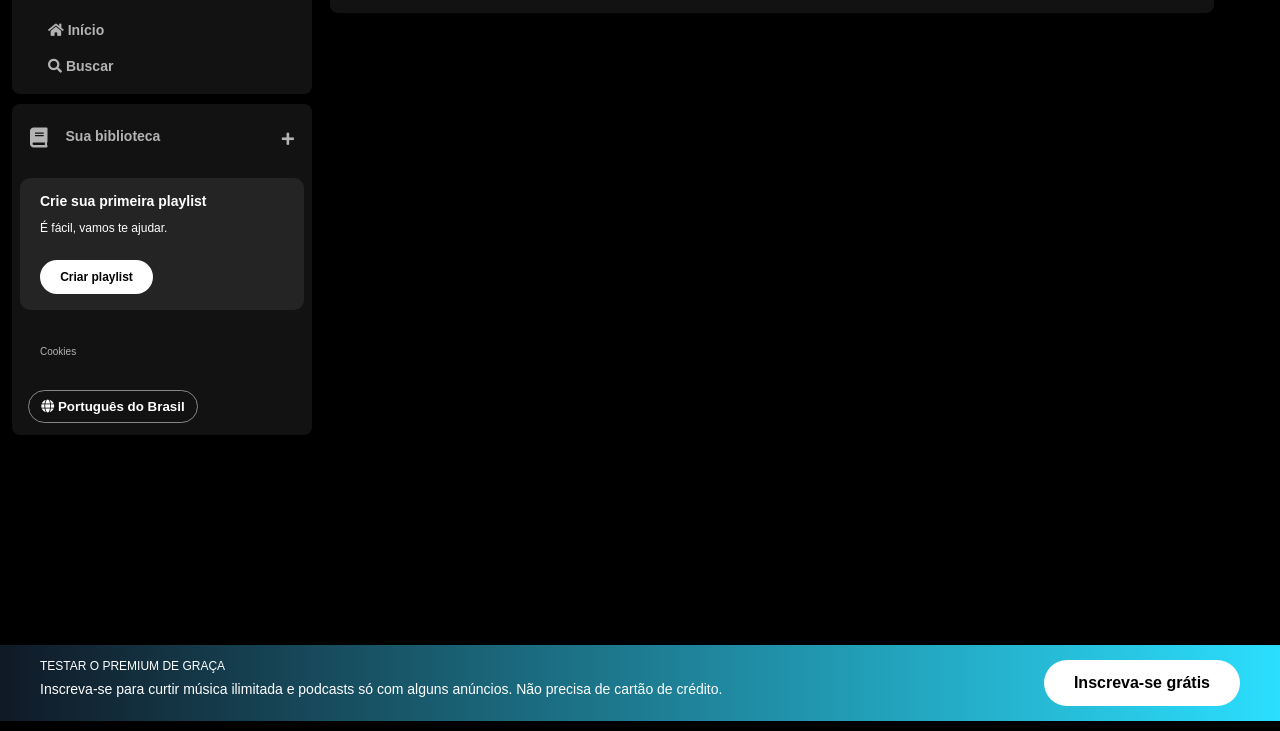
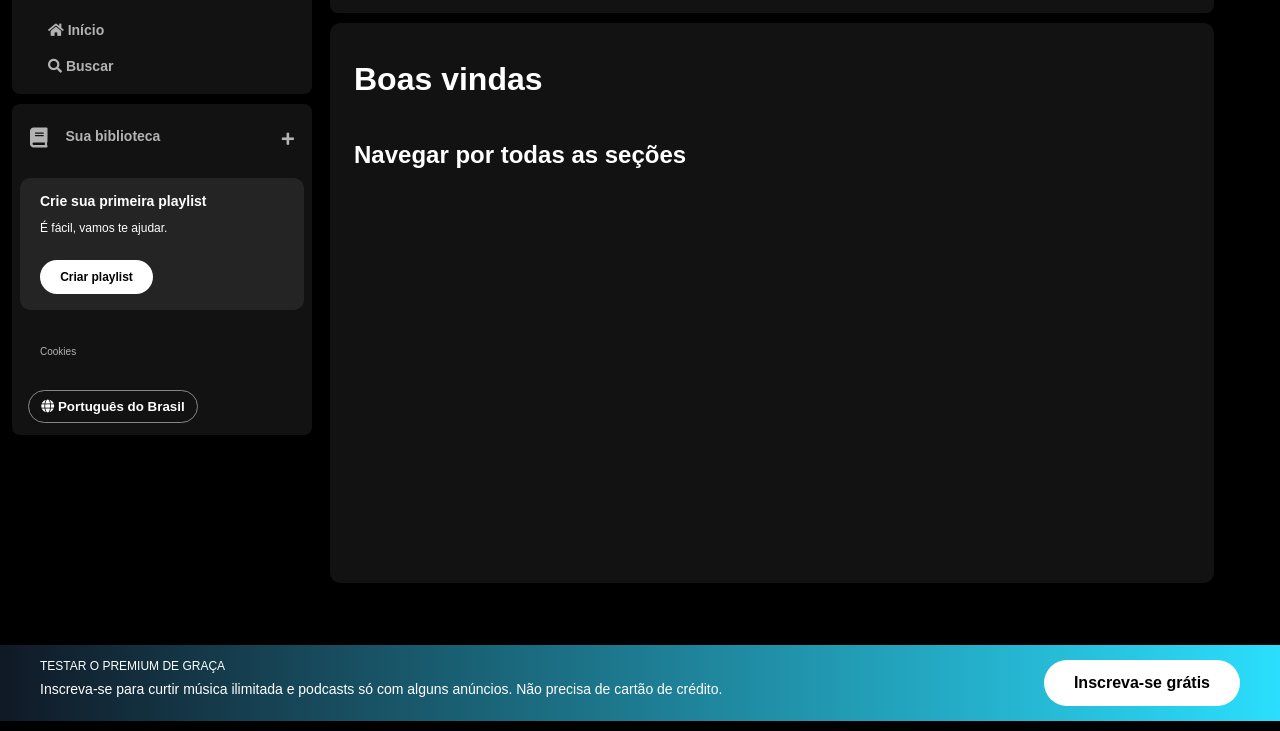
Before and after one commit to GalvanGabe/spotify-imersao-alura, a plain HTML site: page index.html in a window 1280 px wide. Shown: the part 79-810 px from the top of the page. Drawn offline with Linux system fonts and the light colour scheme.

Commit message:
creating part of the playlist

```diff
--- a/index.html
+++ b/index.html
@@ -82,6 +82,16 @@
                     <button class="login">Entrar</button>
                 </div>
             </nav>
+            <!-- PLAYLIST -->
+            <div class="playlist-container">
+                <div id="result-playlists">
+                    <div class="playlist">
+                        <h1 id="greeting">Boas vindas</h1>
+                        <h2 class="greeting-subtitle">Navegar por todas as seções</h2>
+                    </div>
+                    <!-- CARDS LIST -->
+                </div>
+            </div>
         </div>
     </main>
     <footer class="disclaimer-premium">
--- a/src/styles/main-content.css
+++ b/src/styles/main-content.css
@@ -90,3 +90,30 @@
     font-weight: 700;
     border-radius: 40px;
 }
+
+/* PLAYLIST */
+
+.playlist-container {
+    height: 68vh;
+    padding-top: 16px;
+    margin: 10px;
+    border-radius: 10px;
+    background-color: #121212;
+}
+
+.playlist {
+    margin: 24px;
+}
+
+.playlist #greeting {
+    color: #fff;
+    font-size: 32px;
+    font-weight: 700;
+    margin-bottom: 48px;
+}
+
+.playlist .greeting-subtitle {
+    color: #fff;
+    font-size: 24px;
+    font-weight: 700;
+}
```
